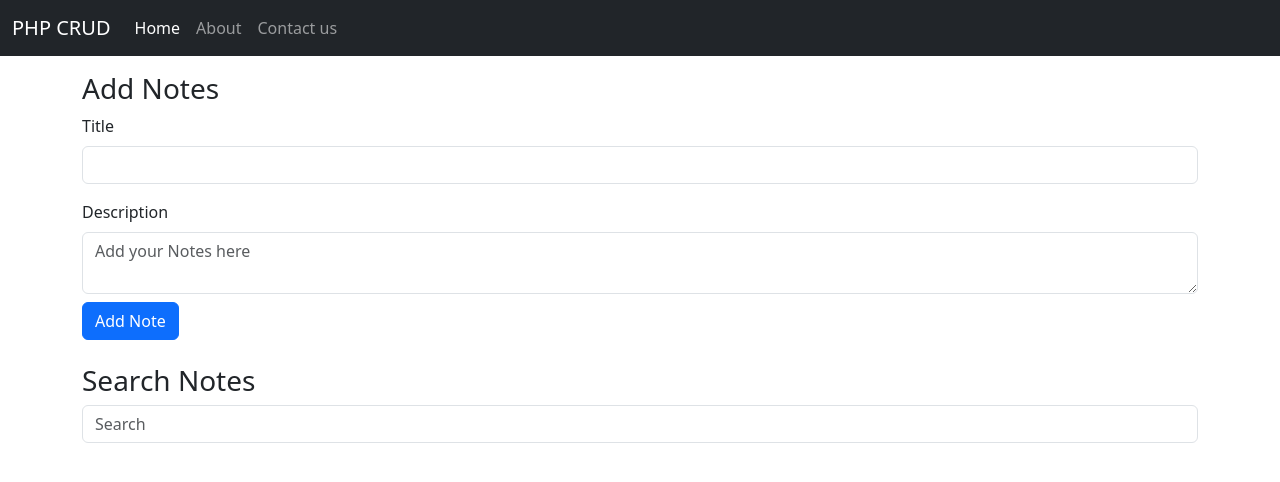
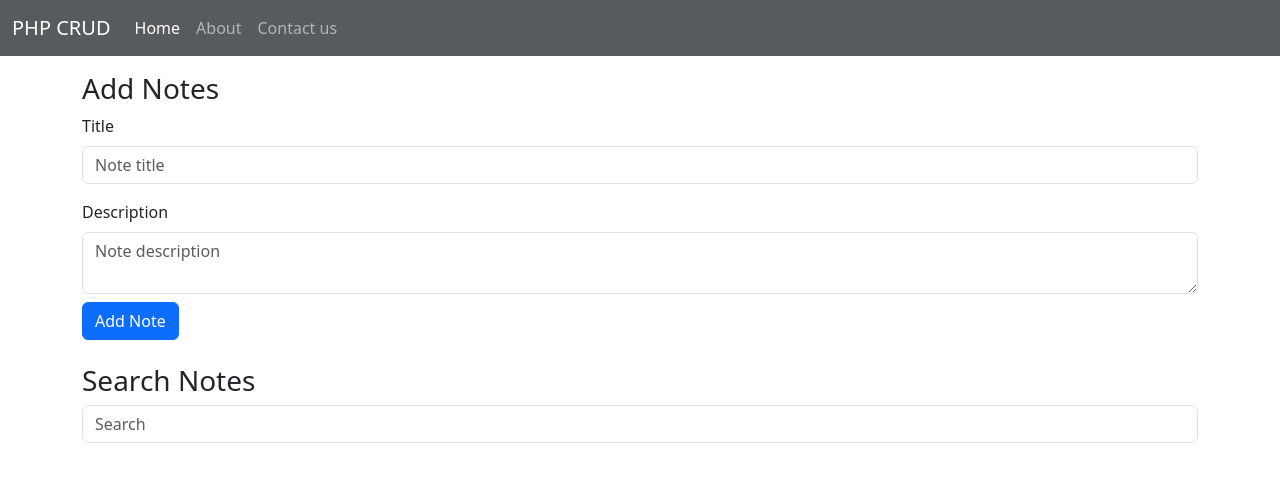
Before and after one commit to Asharmaparkar/noteApp--CRUD, a PHP site: page /index.php in a window 1280 px wide. Shown: the top 482 px of the page. Run offline with PHP 8.4, Linux system fonts and the light colour scheme; data that the repository does not hold is empty; some libraries are stand-ins or nearby versions.

Commit message:
Update index.php

```diff
--- a/crud/index.php
+++ b/crud/index.php
@@ -100,14 +100,14 @@ class NotesManager
             </tr>';
     echo '</thead>';
     echo '<tbody>';
-    echo '<tr id="noDataFoundRow" style="display: none">
-    <td colspan="4">No data found</td>
-  </tr>';
+  //   echo '<tr id="noDataFoundRow" style="display: none">
+  //   <td colspan="4">No data found</td>
+  // </tr>';
 
     while ($row = mysqli_fetch_assoc($result)) {
       $sno = $sno + 1;
       echo "<tr>
-                <th scope='row'>" . $sno . "</th>
+                <th scope='row' class='sno-column'>" . $sno . "</th>
                 <td>" . $row['title'] . "</td>
                 <td>" . $row['description'] . "</td>
                 <td> <button class='edit btn btn-sm btn-primary' id=" . $row['sno'] . ">Edit</button> <button class='delete btn btn-sm btn-danger' id=d" . $row['sno'] . ">Delete</button></td>
@@ -150,7 +150,7 @@ class NotesManager
             </div>
             <div class="form-group">
               <label for="description" class="form-label">Description</label>
-              <textarea class="form-control" placeholder="Add your Notes here" id="descriptionEdit" name="descriptionEdit" row="3"></textarea>
+              <textarea class="form-control" placeholder="Add your Note description" id="descriptionEdit" name="descriptionEdit" row="3"></textarea>
             </div>
             <button type="submit" class="btn btn-primary my-2">Update</button>
           </form>
@@ -165,7 +165,7 @@ class NotesManager
   $notesManager->handlePostRequest();
   ?>
 
-  <nav class="navbar navbar-expand-lg navbar-dark bg-dark">
+  <nav class="navbar navbar-expand-lg navbar-dark bg-dark bg-opacity-75">
     <div class="container-fluid">
       <a class="navbar-brand" href="/CRUD/index.php">PHP CRUD</a>
       <button class="navbar-toggler" type="button" data-bs-toggle="collapse" data-bs-target="#navbarSupportedContent" aria-controls="navbarSupportedContent" aria-expanded="false" aria-label="Toggle navigation">
@@ -196,11 +196,11 @@ class NotesManager
     <form action="/CRUD/index.php" method="post">
       <div class="mb-3">
         <label for="title" class="form-label">Title</label>
-        <input type="text" class="form-control" id="title" name="title" aria-describedby="emailHelp">
+        <input type="text" class="form-control" placeholder="Note title" id="title" name="title" aria-describedby="emailHelp">
       </div>
       <div class="form-group">
         <label for="description" class="form-label">Description</label>
-        <textarea class="form-control" placeholder="Add your Notes here" id="description" name="description" row="3"></textarea>
+        <textarea class="form-control" placeholder="Note description" id="description" name="description" row="3"></textarea>
       </div>
       <button type="submit" class="btn btn-primary my-2">Add Note</button>
     </form>
@@ -219,10 +219,6 @@ class NotesManager
 
   <script src="https://cdn.jsdelivr.net/npm/bootstrap@5.3.2/dist/js/bootstrap.bundle.min.js" integrity="sha384-C6RzsynM9kWDrMNeT87bh95OGNyZPhcTNXj1NW7RuBCsyN/o0jlpcV8Qyq46cDfL" crossorigin="anonymous"></script>
   <script src="https://code.jquery.com/jquery-3.7.1.js" integrity="sha256-eKhayi8LEQwp4NKxN+CfCh+3qOVUtJn3QNZ0TciWLP4=" crossorigin="anonymous"></script>
-  <script src="//cdn.datatables.net/1.13.6/js/jquery.dataTables.min.js"></script>
-  <!-- <script>
-    let table = new DataTable('#myTable');
-  </script> -->
   <script>
     edits = document.getElementsByClassName('edit');
     Array.from(edits).forEach((element) => {
@@ -265,7 +261,17 @@ class NotesManager
       // Loop through all table rows, and hide those that don't match the search query
       for (i = 0; i < tr.length; i++) {
         matchFound = false; // Reset matchFound for each row
-        for (var j = 0; j < 3; j++) { // Loop through the three columns (title, sno, description)
+        td = tr[i].getElementsByTagName("td");
+        var snoColumn = tr[i].getElementsByClassName("sno-column")[0]; // Find the S.No column
+
+        if (snoColumn) {
+          txtValue = snoColumn.textContent || snoColumn.innerText;
+
+          if (txtValue.trim() === filter) {
+            matchFound = true;
+          }
+        }
+        for (var j = 0; j < 4; j++) { // Loop through the three columns (title, sno, description)
           if (i === 0) {
             // Handle table header row
             th = tr[i].getElementsByTagName("th")[j];
```
